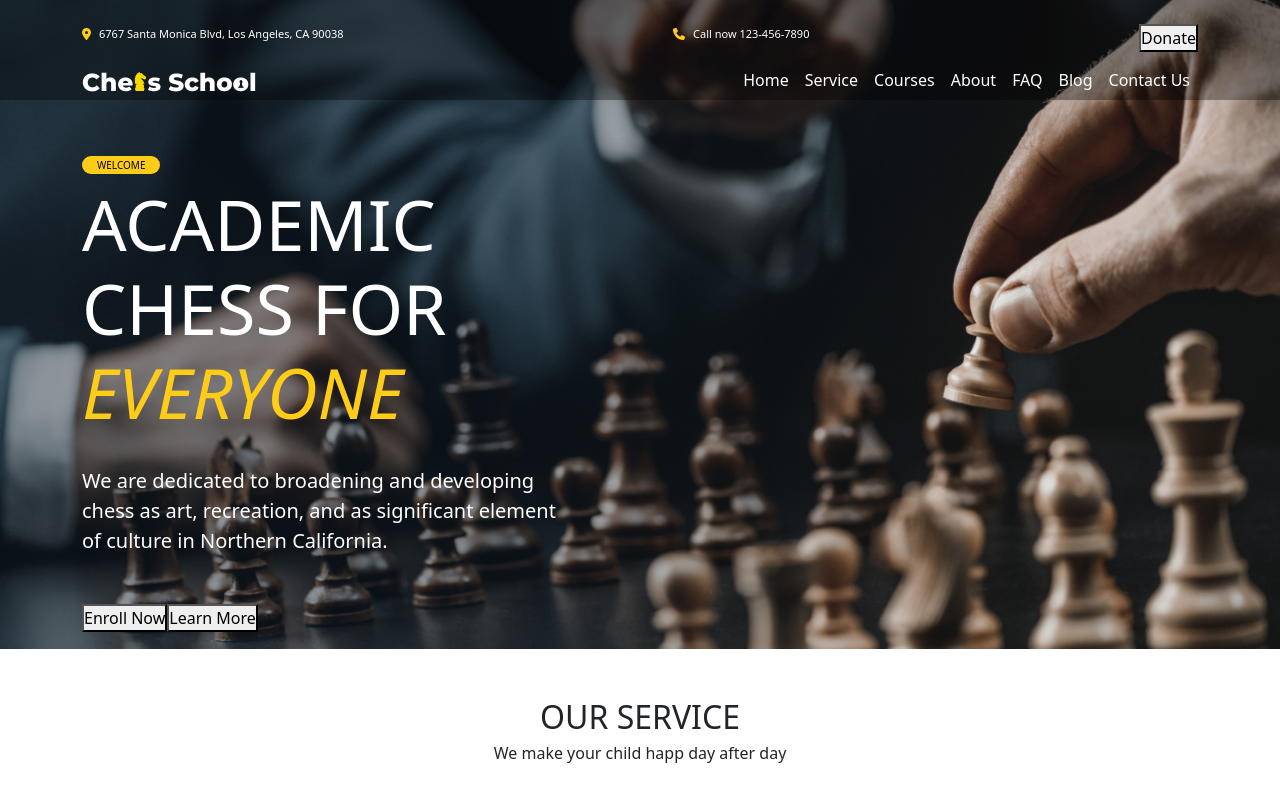
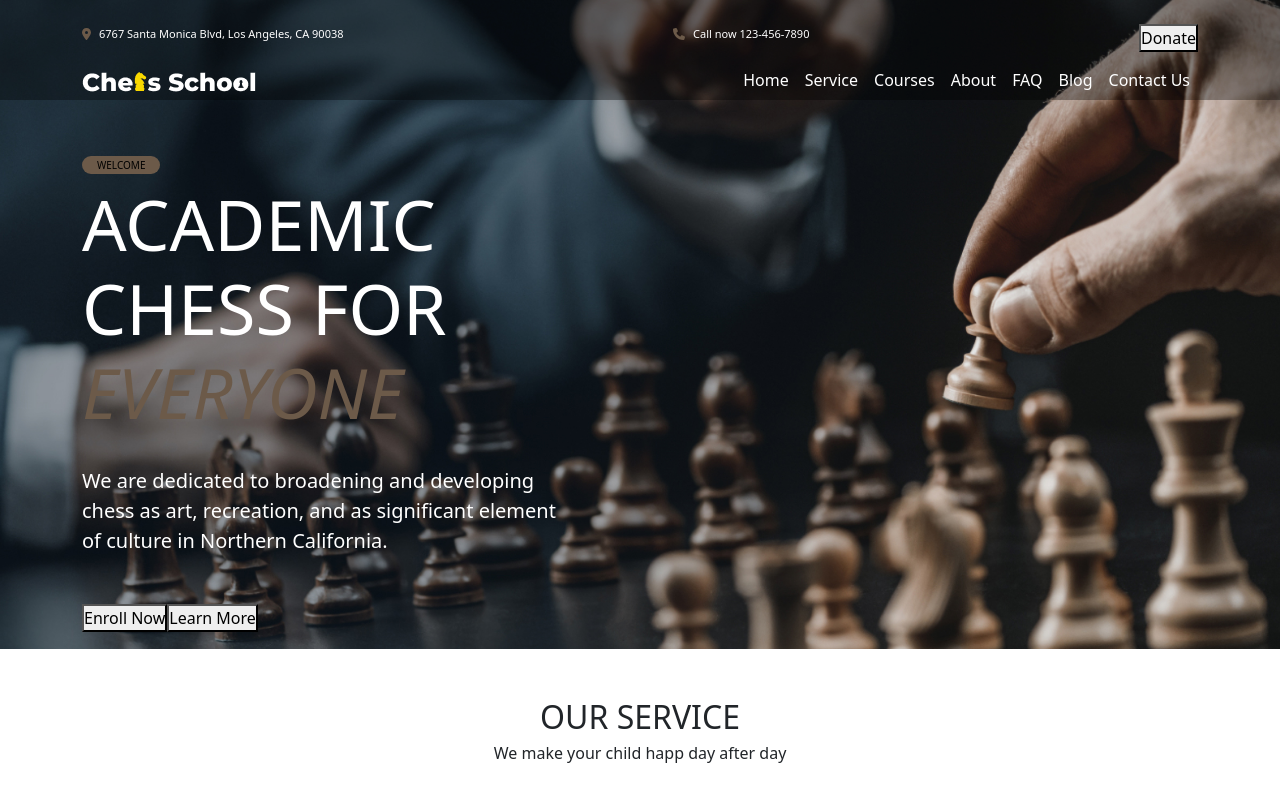
Before and after one commit to antonionovelli92/proj-html-vuejs, a Vue app: page / in a window 1280 px wide. Shown: the top 800 px of the page. Built offline with nearby package versions, Linux system fonts and the light colour scheme.

Commit message:
change color

```diff
--- a/src/assets/sass/partials/_variables.scss
+++ b/src/assets/sass/partials/_variables.scss
@@ -1,5 +1,5 @@
 // Colors:
-$yellow:#ffcd18;
+$yellow:#6C5A49;
 $white: #ffffff;
 $lightGray: #e8e8e8;
 $darkGray: #404040;
```
